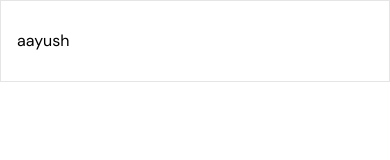
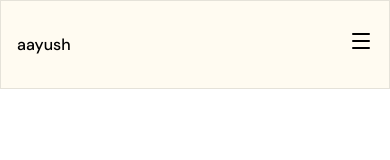
Before and after one commit to Aayush-chalise/portfolio, a React (Vite) app in the folder frontend/myportfolio/: page / in a window 390 px wide. Shown: the top 160 px of the page. Built offline with nearby package versions, Linux system fonts and the light colour scheme.

Commit message:
add hamburger

```diff
--- a/frontend/myportfolio/package.json
+++ b/frontend/myportfolio/package.json
@@ -11,6 +11,7 @@
   },
   "dependencies": {
     "@tailwindcss/vite": "^4.1.18",
+    "lucide-react": "^0.562.0",
     "react": "^19.2.0",
     "react-dom": "^19.2.0",
     "react-router-dom": "^7.12.0",
--- a/frontend/myportfolio/src/components/Nav.jsx
+++ b/frontend/myportfolio/src/components/Nav.jsx
@@ -1,10 +1,14 @@
 import React from "react";
 import { navLinks } from "../constants/constant";
 import { Link } from "react-router-dom";
+import { Menu } from "lucide-react";
+import { useState } from "react";
 
 const Nav = () => {
+  const [isMenuOpen, setIsMenuOpen] = useState(false);
+  console.log(isMenuOpen);
   return (
-    <header className="w-full  fixed  z-10  px-4 py-7  border border-black/10">
+    <header className="w-full  fixed  z-10  px-4 py-7  border border-black/10 bg-bg-color font-medium">
       <nav className="flex flex-wrap justify-between items-center     max-w-3xl  xl:max-w-5xl lg:max-w-4xl mx-auto  font-dm-sans">
         <div>aayush</div>
         <div className="hidden md:flex">
@@ -16,6 +20,11 @@ const Nav = () => {
             ))}
           </ul>
         </div>
+        <div className="md:hidden">
+          <button onClick={() => setIsMenuOpen(true)}>
+            <Menu></Menu>
+          </button>
+        </div>
       </nav>
     </header>
   );
--- a/frontend/myportfolio/src/index.css
+++ b/frontend/myportfolio/src/index.css
@@ -14,11 +14,8 @@
 
 @theme {
   --color-theme-green: #265f56;
+  --color-bg-color: #fffbf1;
   --font-dm-serif: "DM Serif Display";
   --font-montserrat: "Montserrat";
   --font-dm-sans: "DM Sans";
 }
-
-/* body {
-  font-family: "Dm Sans";
-} */
```
Also changed, not shown: 1 other file (tests, documents, lock files or other folders).
